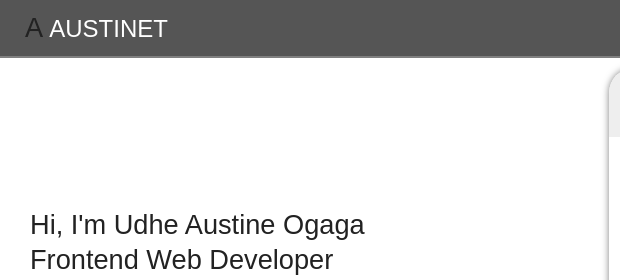
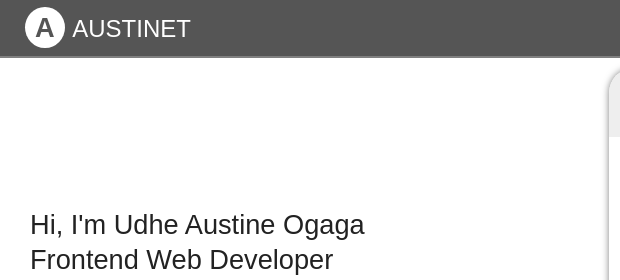
Before and after one commit to Austinet/resume, a plain HTML site: page index.html in a window 1280 px wide. Shown: the top 280 px of the page, 0-620 px from the left. Drawn offline with Linux system fonts and the light colour scheme.

Commit message:
Update styles.css

```diff
--- a/css/styles.css
+++ b/css/styles.css
@@ -13,7 +13,9 @@
     font-weight: normal;
     line-height: 25px;
 }
-
+html {
+     scroll-behavior:smooth;
+     }
    /* header section */
 .header {
     padding: 15px 25px;
@@ -35,6 +37,13 @@ nav,
 h1 {
     font-size: 1.7rem;
 }
+#austinet {
+    background: var(--colora);
+    border-radius: 100%;
+    padding: 5px 10px;
+    color: var(--colorc);
+    font-weight: 700;
+      }
 a {
     text-decoration: none;
     color: var(--colora);
@@ -208,6 +217,7 @@ p {
         justify-content: space-between;
         align-items: flex-start;
         position: fixed;
+        padding: 20px;
         width: 100%;
         z-index: 2;
 
```
